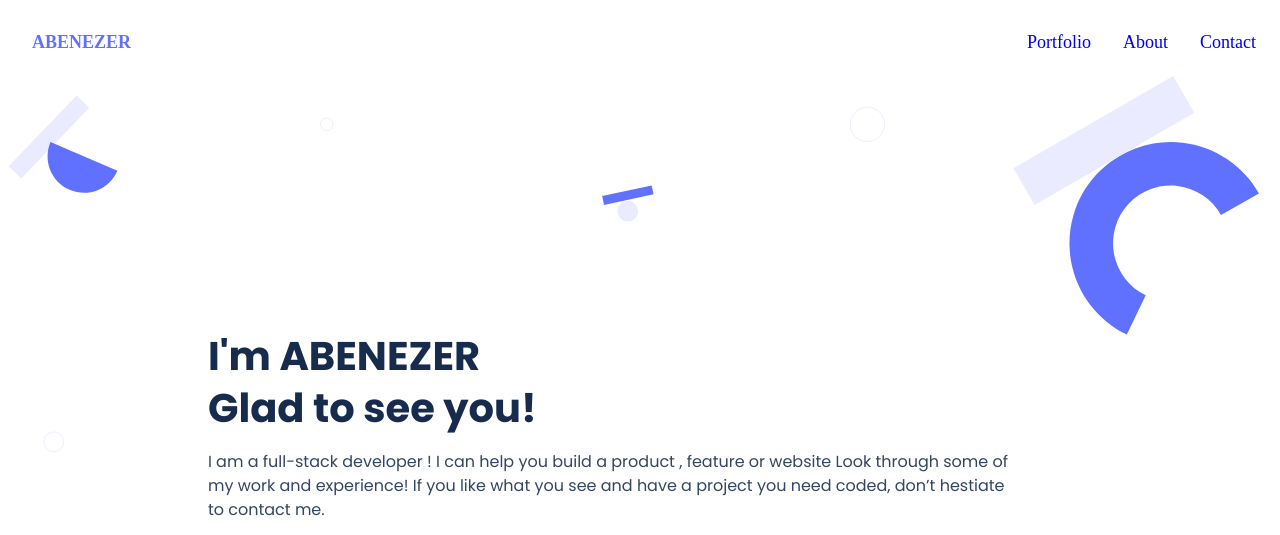
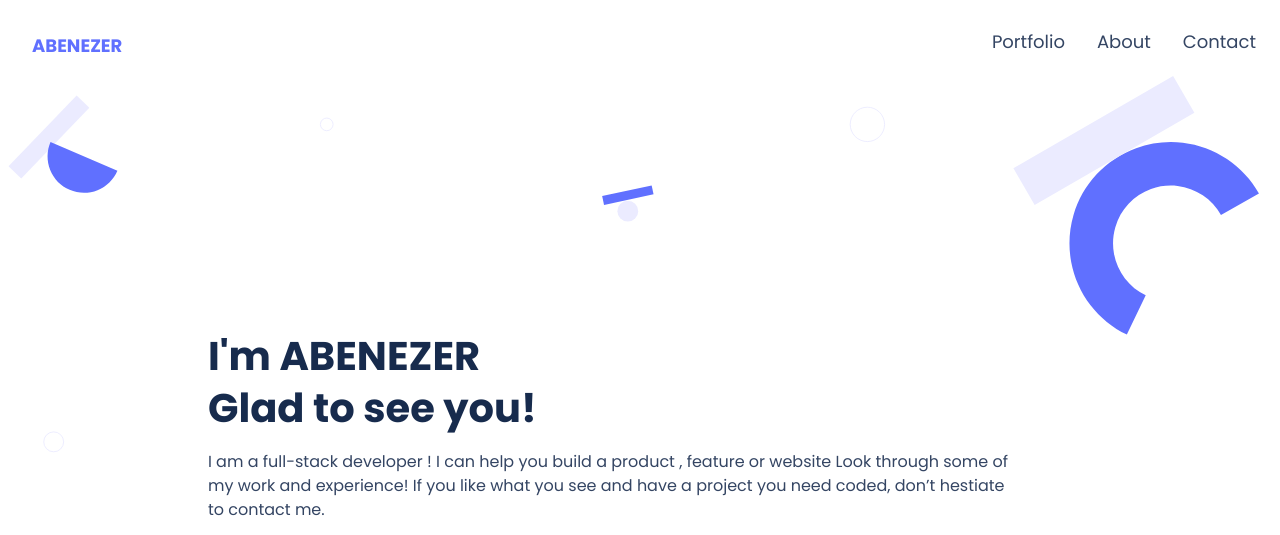
Before and after one commit to AbenezerAssefa/Abeni-Pro, a website: page index.html in a window 1280 px wide. Shown: the top 535 px of the page. Drawn offline with Linux system fonts and the light colour scheme.

Commit message:
adding desktop version

```diff
--- a/css/style.css
+++ b/css/style.css
@@ -1,3 +1,6 @@
+body{
+  overflow-x: hidden;
+}
 body html {
   background-color: #f4f5f7;
   font-family: 'Poppins', sans-serif;
@@ -5,7 +8,6 @@ body html {
   height: 100%;
   margin: 0;
   padding: 0;
-  overflow-x: hidden;
 }
 
 header {
@@ -15,6 +17,7 @@ header {
   display: flex;
   align-items: center;
   background-color: white;
+  font-family: 'Poppins', serif;
 }
 
 #logo {
@@ -679,6 +682,10 @@ hr {
     display: none;
   }
 
+  .nav-ul a {
+    color: #344563;
+  }
+
   .nav-ul a:hover {
     transform: scale(1.5);
     color: #2230d2;
```
